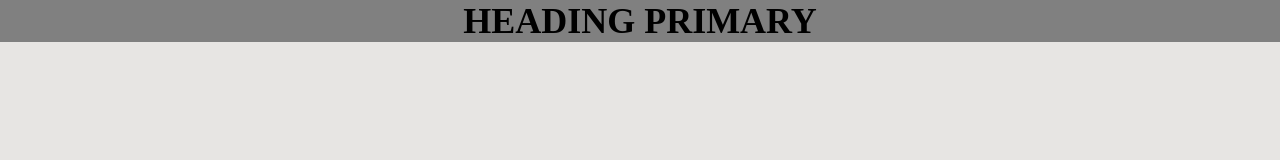
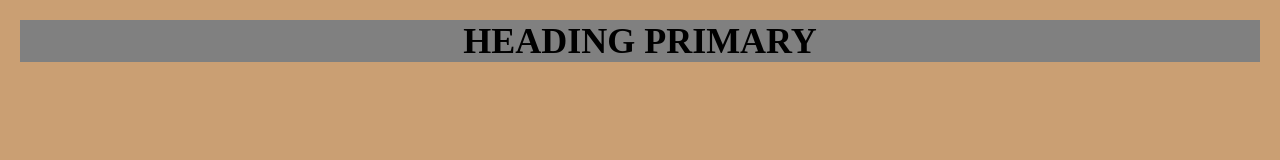
Before and after one commit to Aftabe/Aftabe, a plain HTML site: page index.html in a window 1280 px wide. Drawn offline with Linux system fonts and the light colour scheme.

Commit message:
style added

```diff
--- a/style.css
+++ b/style.css
@@ -7,8 +7,9 @@
 
 body{
     color: #000000;
-    background-color: #e7e5e3;
+    background-color: #ca9f73;
     font-size: 18px;
+    padding: 20px
 }
 
 /* el-style */
```
